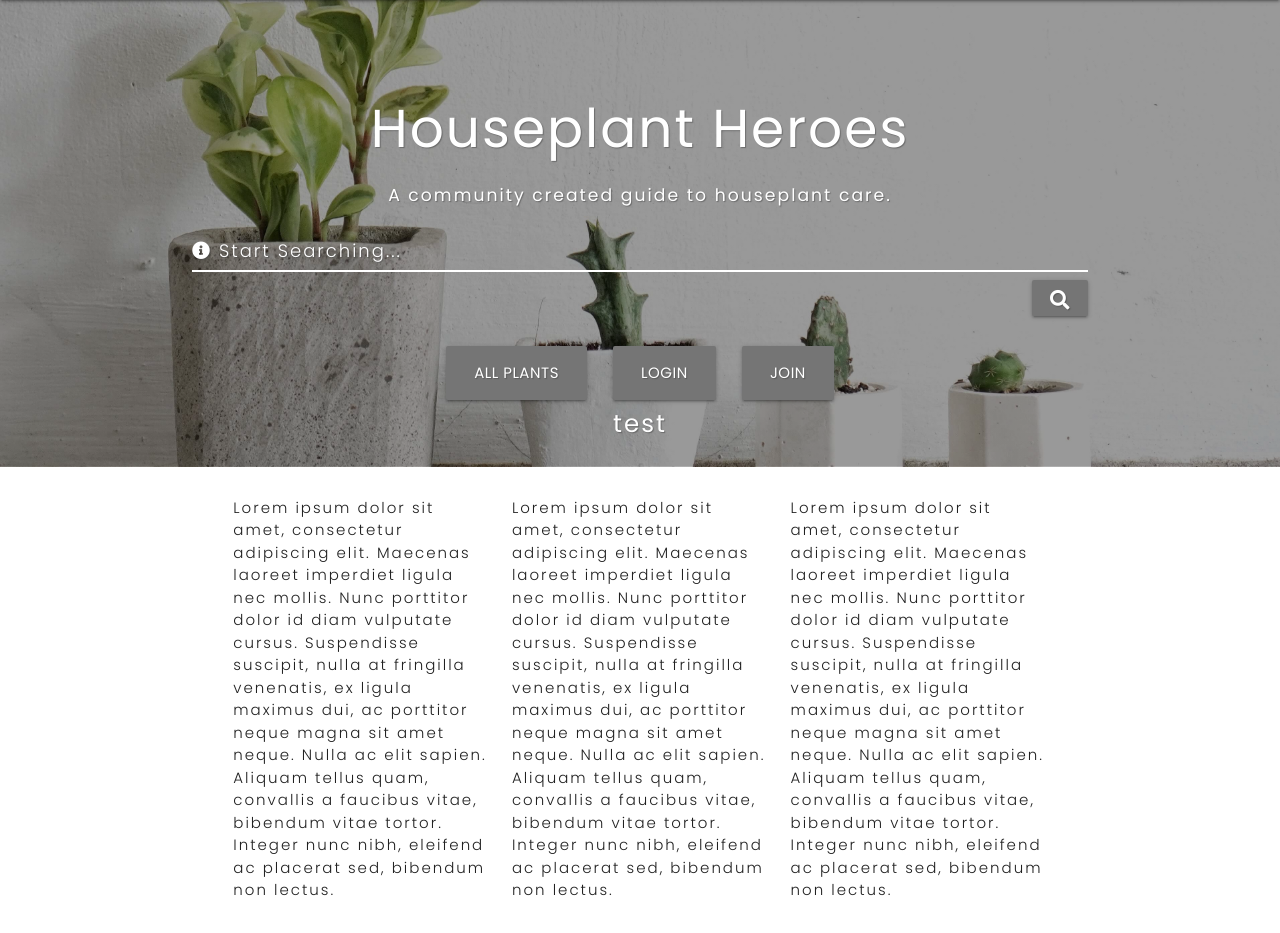
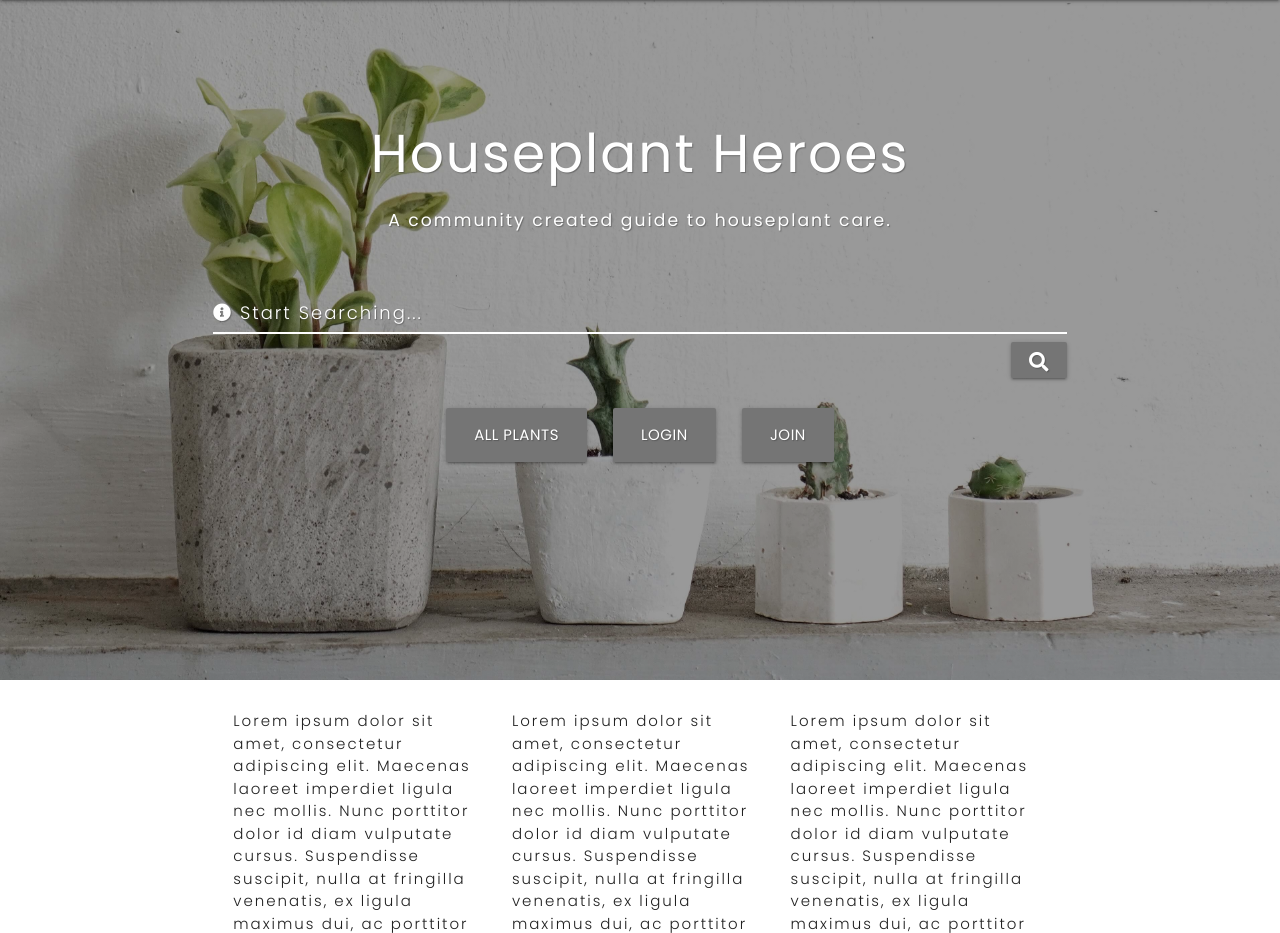
Before and after one commit to Code-Institute-Submissions/houseplant-heroes, a Flask app: page / in a window 1280 px wide. Shown: the part 64-997 px from the top of the page. Run offline with Flask 2, Linux system fonts and the light colour scheme; some libraries are stand-ins or nearby versions.

Commit message:
Add padding to base template

```diff
--- a/app.py
+++ b/app.py
@@ -24,7 +24,6 @@ mongo = PyMongo(app)
 @app.route("/")
 @app.route("/home")
 def home():
-    flash("test")
     return render_template("home.html")
 
 
--- a/static/css/style.css
+++ b/static/css/style.css
@@ -27,6 +27,9 @@ a.brand-logo.black-text.left {
   height: 85%;
 }
 
+.hero-image-section {
+  padding-top: 7%;
+}
 /*-------- text --------*/
 .text-shadow {
   text-shadow: 1px 1px 1px rgb(66, 66, 66, 0.5);
@@ -40,15 +43,11 @@ a.brand-logo.black-text.left {
   font-size: 1rem;
 }
 
-.heading {
-  padding-top: 5%;
-}
-
 .margin-bottom-10 {
   margin-bottom: 10%;
 }
 
-.subheading {
+.line-height {
   line-height: 2rem;
 }
 /*-------- forms --------*/
@@ -95,7 +94,7 @@ body
 /*-------- flash messages --------*/
 
 .flash-messages {
-  margin-top: 0;
+  padding: 40px;
 }
 
 /*-------- spacing --------*/
@@ -125,9 +124,6 @@ body
   padding: 2px;
 }
 
-.padding-top-1 {
-  padding-top: 1%;
-}
 /*-------- hover --------*/
 .hover-col:hover {
   color: grey;
--- a/templates/base.html
+++ b/templates/base.html
@@ -130,15 +130,21 @@
       </ul>
     </header>
 
+    <!-- hero image -->
     {% block hero_image_begin %}{% endblock %}
-    <h2 class="white-text text-shadow center-align heading">
+    <section class="hero-image-section">
+      <!-- heading -->
+      <h2 class="white-text text-shadow center-align">
         {% block heading %}{% endblock %}
       </h2>
-    <h6 class="white-text text-shadow center-align subheading">
+      <!-- subheading -->
+      <h6 class="white-text text-shadow center-align line-height">
         {% block subheading %}{% endblock %}
       </h6>
-
+      <!-- hero image content -->
+      <div class="padding-30">
         {% block hero_image_content %} {% endblock %}
+      </div>
       <!-- flash messages -->
       <div>
         {% with messages = get_flashed_messages() %} {% if messages %} {% for
@@ -148,6 +154,7 @@
         </div>
         {% endfor %} {% endif %} {% endwith %}
       </div>
+    </section>
     {% block hero_image_end %}{% endblock %}
 
     <!-- block content -->
--- a/templates/home.html
+++ b/templates/home.html
@@ -2,7 +2,7 @@
 
 <!-- hero image  -->
 {% block hero_image_begin %}
-<div class="hero-image">
+<div class="hero-image height-85">
   {% endblock %}
   <!-- heading -->
   {% block heading %} Houseplant Heroes {% endblock %}
@@ -72,37 +72,32 @@
 <!-- content -->
 {% block content %}
 <!-- promo -->
-<section>
 <div class="container padding-30">
   <div class="row">
     <div class="col s12 m4">
-        Lorem ipsum dolor sit amet, consectetur adipiscing elit. Maecenas
-        laoreet imperdiet ligula nec mollis. Nunc porttitor dolor id diam
-        vulputate cursus. Suspendisse suscipit, nulla at fringilla venenatis, ex
-        ligula maximus dui, ac porttitor neque magna sit amet neque. Nulla ac
-        elit sapien. Aliquam tellus quam, convallis a faucibus vitae, bibendum
-        vitae tortor. Integer nunc nibh, eleifend ac placerat sed, bibendum non
-        lectus.
+      Lorem ipsum dolor sit amet, consectetur adipiscing elit. Maecenas laoreet
+      imperdiet ligula nec mollis. Nunc porttitor dolor id diam vulputate
+      cursus. Suspendisse suscipit, nulla at fringilla venenatis, ex ligula
+      maximus dui, ac porttitor neque magna sit amet neque. Nulla ac elit
+      sapien. Aliquam tellus quam, convallis a faucibus vitae, bibendum vitae
+      tortor. Integer nunc nibh, eleifend ac placerat sed, bibendum non lectus.
     </div>
     <div class="col s12 m4">
-        Lorem ipsum dolor sit amet, consectetur adipiscing elit. Maecenas
-        laoreet imperdiet ligula nec mollis. Nunc porttitor dolor id diam
-        vulputate cursus. Suspendisse suscipit, nulla at fringilla venenatis, ex
-        ligula maximus dui, ac porttitor neque magna sit amet neque. Nulla ac
-        elit sapien. Aliquam tellus quam, convallis a faucibus vitae, bibendum
-        vitae tortor. Integer nunc nibh, eleifend ac placerat sed, bibendum non
-        lectus.
+      Lorem ipsum dolor sit amet, consectetur adipiscing elit. Maecenas laoreet
+      imperdiet ligula nec mollis. Nunc porttitor dolor id diam vulputate
+      cursus. Suspendisse suscipit, nulla at fringilla venenatis, ex ligula
+      maximus dui, ac porttitor neque magna sit amet neque. Nulla ac elit
+      sapien. Aliquam tellus quam, convallis a faucibus vitae, bibendum vitae
+      tortor. Integer nunc nibh, eleifend ac placerat sed, bibendum non lectus.
     </div>
     <div class="col s12 m4">
-        Lorem ipsum dolor sit amet, consectetur adipiscing elit. Maecenas
-        laoreet imperdiet ligula nec mollis. Nunc porttitor dolor id diam
-        vulputate cursus. Suspendisse suscipit, nulla at fringilla venenatis, ex
-        ligula maximus dui, ac porttitor neque magna sit amet neque. Nulla ac
-        elit sapien. Aliquam tellus quam, convallis a faucibus vitae, bibendum
-        vitae tortor. Integer nunc nibh, eleifend ac placerat sed, bibendum non
-        lectus.
+      Lorem ipsum dolor sit amet, consectetur adipiscing elit. Maecenas laoreet
+      imperdiet ligula nec mollis. Nunc porttitor dolor id diam vulputate
+      cursus. Suspendisse suscipit, nulla at fringilla venenatis, ex ligula
+      maximus dui, ac porttitor neque magna sit amet neque. Nulla ac elit
+      sapien. Aliquam tellus quam, convallis a faucibus vitae, bibendum vitae
+      tortor. Integer nunc nibh, eleifend ac placerat sed, bibendum non lectus.
     </div>
   </div>
 </div>
-</section>
 {% endblock %}
```
Lines whose indentation alone changed are shown as unchanged.
